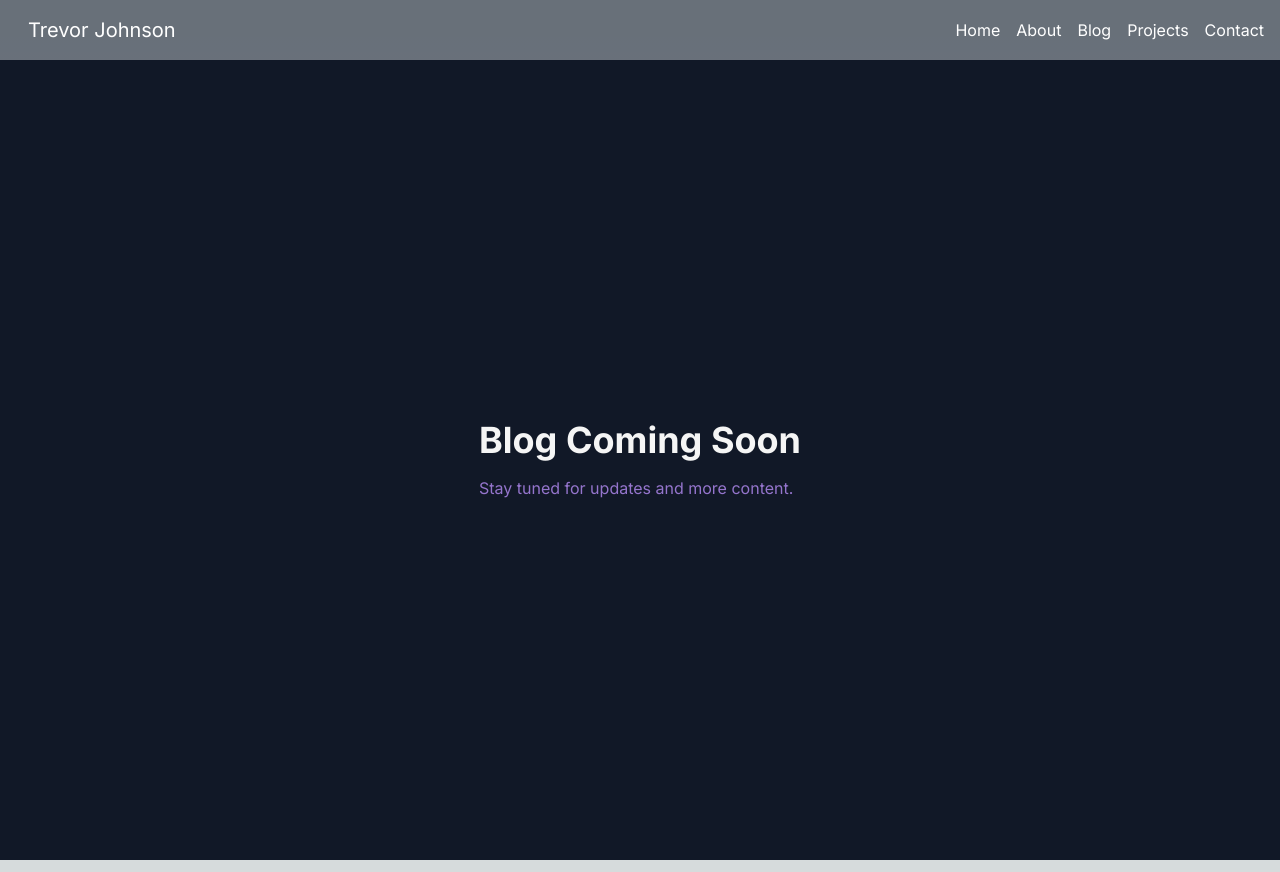
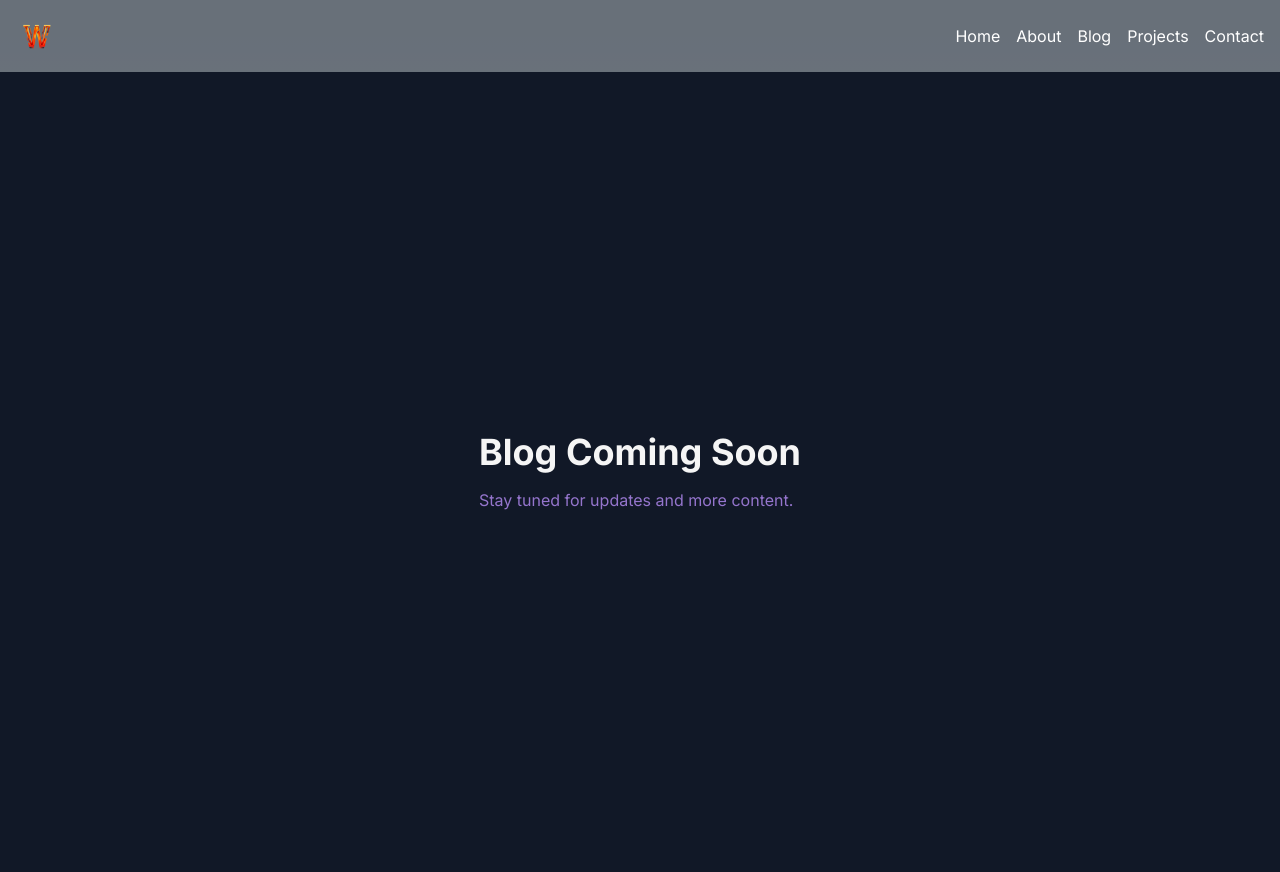
Before and after one commit to whizzkee/whizzkee, a Next.js app: page /blog in a window 1280 px wide. Built offline with nearby package versions, Linux system fonts and the light colour scheme.

Commit message:
added logo

```diff
--- a/components/Nav.jsx
+++ b/components/Nav.jsx
@@ -3,11 +3,11 @@
 import Link from "next/link";
 import { useState, useEffect } from "react";
 import { FaBars, FaTimes } from "react-icons/fa";
+import Image from "next/image";
 
 const Nav = () => {
   const [isOpen, setIsOpen] = useState(false);
 
-  // Apply an animation class when the menu is opened
   useEffect(() => {
     if (isOpen) {
       document.body.classList.add("nav-open");
@@ -17,14 +17,19 @@ const Nav = () => {
   }, [isOpen]);
 
   const handleClose = () => {
-    setIsOpen(false); // Close the dropdown
+    setIsOpen(false);
   };
 
   return (
     <nav className="bg-gray-800 bg-opacity-60 text-white p-4 sticky top-0 z-50">
       <div className="container mx-auto flex justify-between items-center">
         <div className="flex items-center">
-          <span className="ml-3 text-xl">Trevor Johnson</span>
+        <Image
+            src="/images/whizzkeeLogo2.png" // Ensure the path is correct
+            alt="Whizzkee Logo"
+            width={40} // Specify the width
+            height={25} // Specify the height
+          />
         </div>
         <div className="hidden md:flex space-x-4">
           <Link href="/">
```
Also changed, not shown: public/images/whizzkeeLogo.png (added), public/images/whizzkeeLogo2.png (added).
